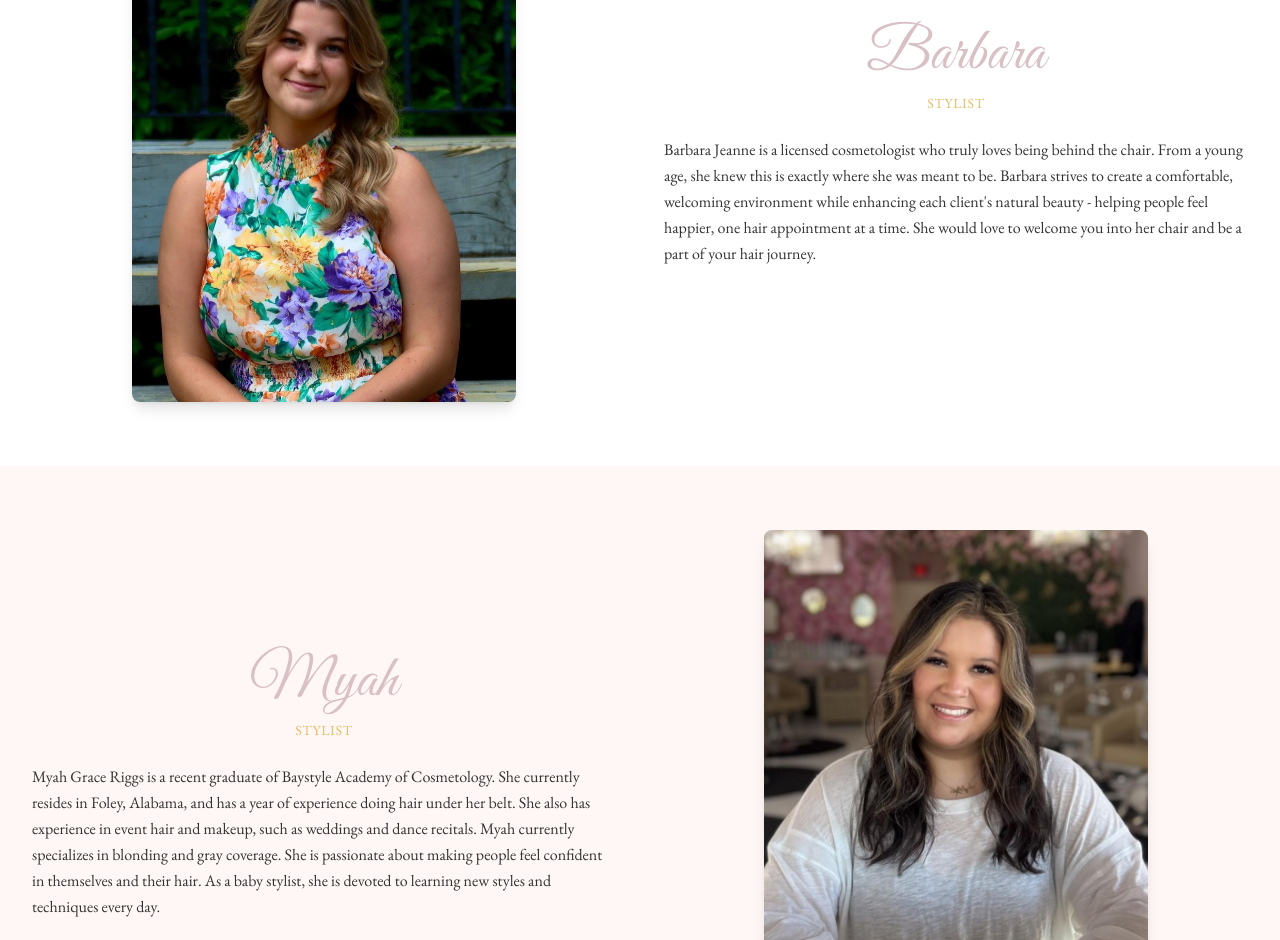
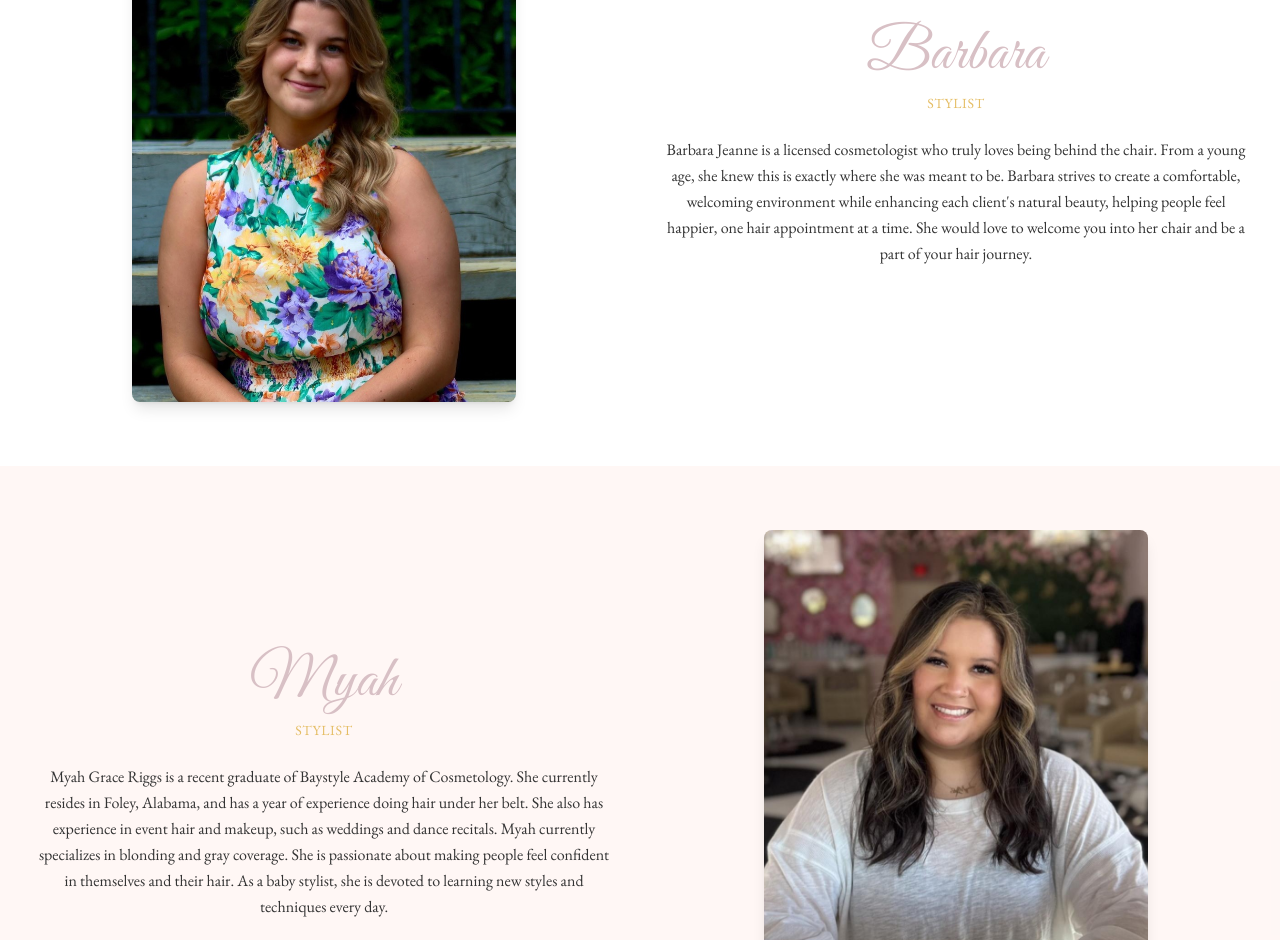
Before and after one commit to TrevorJLee/blush-salon-website, a React (Vite) app: page /stylists in a window 1280 px wide. Shown: the part 1860-2800 px from the top of the page. Built offline with nearby package versions, Linux system fonts and the light colour scheme.

Commit message:
Center stylist bios and remove dashes
Co-Authored-By: Claude Opus 4.5 <noreply@anthropic.com>

```diff
--- a/src/pages/Stylists.tsx
+++ b/src/pages/Stylists.tsx
@@ -10,7 +10,7 @@ const Stylists = () => {
     {
       name: 'Jennifer',
       title: 'Manager / Stylist',
-      bio: 'Jennifer is a cosmetologist with over 20 years of experience. She specializes in cutting, coloring, and styling all hair types and aims to help clients relax and feel better about themselves. Her professional mission centers on making every client feel beautiful through exceptional service. Beyond the salon, Jennifer is a devoted family woman who is married and has four children—two sons and two daughters.',
+      bio: 'Jennifer is a cosmetologist with over 20 years of experience. She specializes in cutting, coloring, and styling all hair types and aims to help clients relax and feel better about themselves. Her professional mission centers on making every client feel beautiful through exceptional service. Beyond the salon, Jennifer is a devoted family woman who is married and has four children, two sons and two daughters.',
       specialties: ['Cutting', 'Coloring', 'All Hair Types'],
       image: jenniferImg,
     },
@@ -24,7 +24,7 @@ const Stylists = () => {
     {
       name: 'Barbara',
       title: 'Stylist',
-      bio: 'Barbara Jeanne is a licensed cosmetologist who truly loves being behind the chair. From a young age, she knew this is exactly where she was meant to be. Barbara strives to create a comfortable, welcoming environment while enhancing each client\'s natural beauty - helping people feel happier, one hair appointment at a time. She would love to welcome you into her chair and be a part of your hair journey.',
+      bio: 'Barbara Jeanne is a licensed cosmetologist who truly loves being behind the chair. From a young age, she knew this is exactly where she was meant to be. Barbara strives to create a comfortable, welcoming environment while enhancing each client\'s natural beauty, helping people feel happier, one hair appointment at a time. She would love to welcome you into her chair and be a part of your hair journey.',
       specialties: ['Natural Beauty Enhancement', 'Personalized Styling'],
       image: barbaraImg,
     },
@@ -78,7 +78,7 @@ const Stylists = () => {
                 <div className={`${!isEven ? 'md:order-1' : 'md:order-2'}`}>
                   <h2 className="font-script text-5xl sm:text-6xl text-blush-pink mb-2 text-center">{stylist.name}</h2>
                   <p className="text-sm text-blush-gold uppercase tracking-wider mb-6 text-center">{stylist.title}</p>
-                  <p className="text-blush-dark leading-relaxed">{stylist.bio}</p>
+                  <p className="text-blush-dark leading-relaxed text-center">{stylist.bio}</p>
                 </div>
               </div>
             </div>
```
